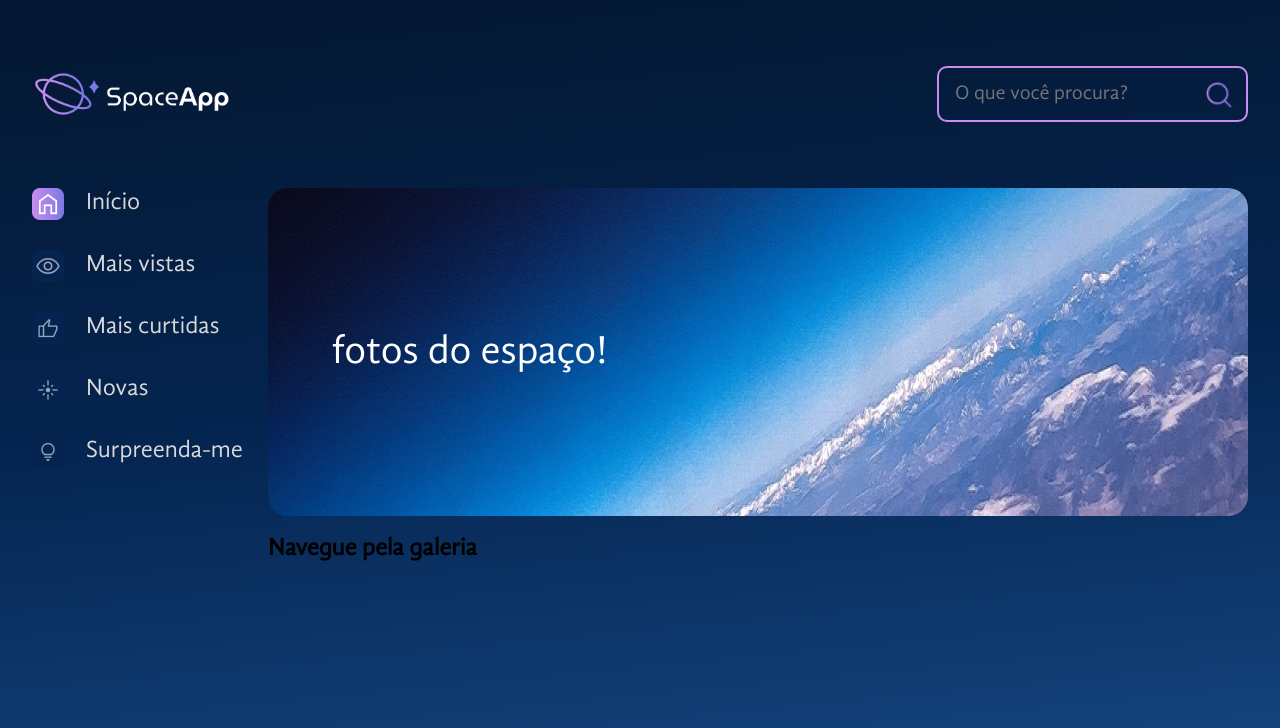
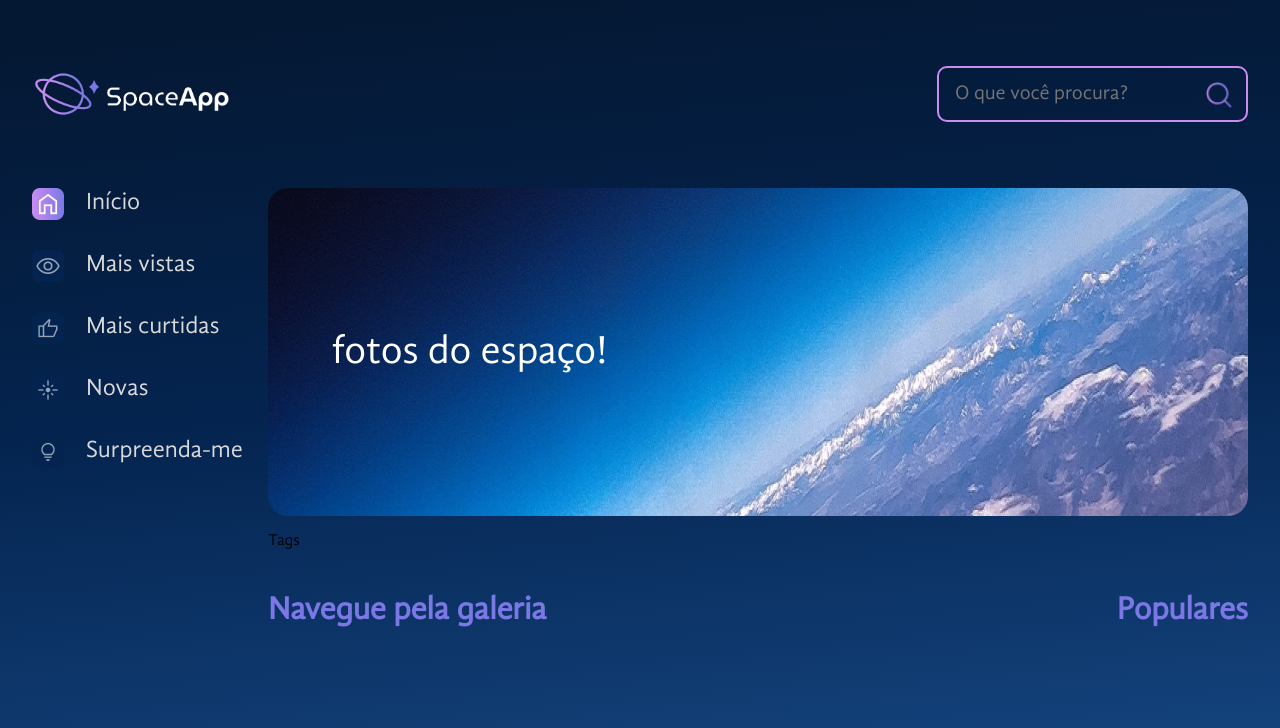
Before and after one commit to Lucassevero06/space-app, a React (Vite) app: page / in a window 1280 px wide. Shown: the top 728 px of the page. Built offline with nearby package versions, Linux system fonts and the light colour scheme.

Commit message:
melhorando conhecimentos em styled-components no react

```diff
--- a/src/componentes/Galeria/Galeria.jsx
+++ b/src/componentes/Galeria/Galeria.jsx
@@ -1,8 +1,31 @@
-import styled from "styled-components";
+import Titulo from "../Titulo/Titulo";
+import Populares from "./Populares/Populares";
+import Tags from "./Tags/Tags";
+import { styled } from "styled-components";
+
+const GaleriaContainer = styled.div`
+    display: flex;
+`
+
+const SecaoFluida = styled.section`
+    flex-grow: 1;
+`
 
 const Galeria = () => {
   return (
-    <h2>Navegue pela galeria</h2>
+    <>
+        <Tags/>
+
+        <GaleriaContainer>
+
+            <SecaoFluida>
+                <Titulo>Navegue pela galeria</Titulo>
+            </SecaoFluida>
+
+            <Populares/>
+
+        </GaleriaContainer>
+    </>
   )
 }
 
--- /dev/null
+++ b/src/componentes/Galeria/Populares/Populares.jsx
@@ -0,0 +1,10 @@
+import React from 'react'
+import Titulo from '../../Titulo/Titulo'
+
+const Populares = () => {
+  return (
+    <Titulo $alinhamento="center">Populares</Titulo>
+  )
+}
+
+export default Populares
--- /dev/null
+++ b/src/componentes/Galeria/Tags/Tags.jsx
@@ -0,0 +1,9 @@
+import React from 'react'
+
+const Tags = () => {
+  return (
+    <p>Tags</p>
+  )
+}
+
+export default Tags
--- /dev/null
+++ b/src/componentes/Titulo/Titulo.jsx
@@ -0,0 +1,9 @@
+import { styled } from 'styled-components';
+
+const Titulo = styled.h2`
+    color: #7B78E6;
+    font-size: 32px;
+    text-align: ${ props => props.$alinhamento ? props.$alinhamento : 'left' };
+`
+
+export default Titulo
```
